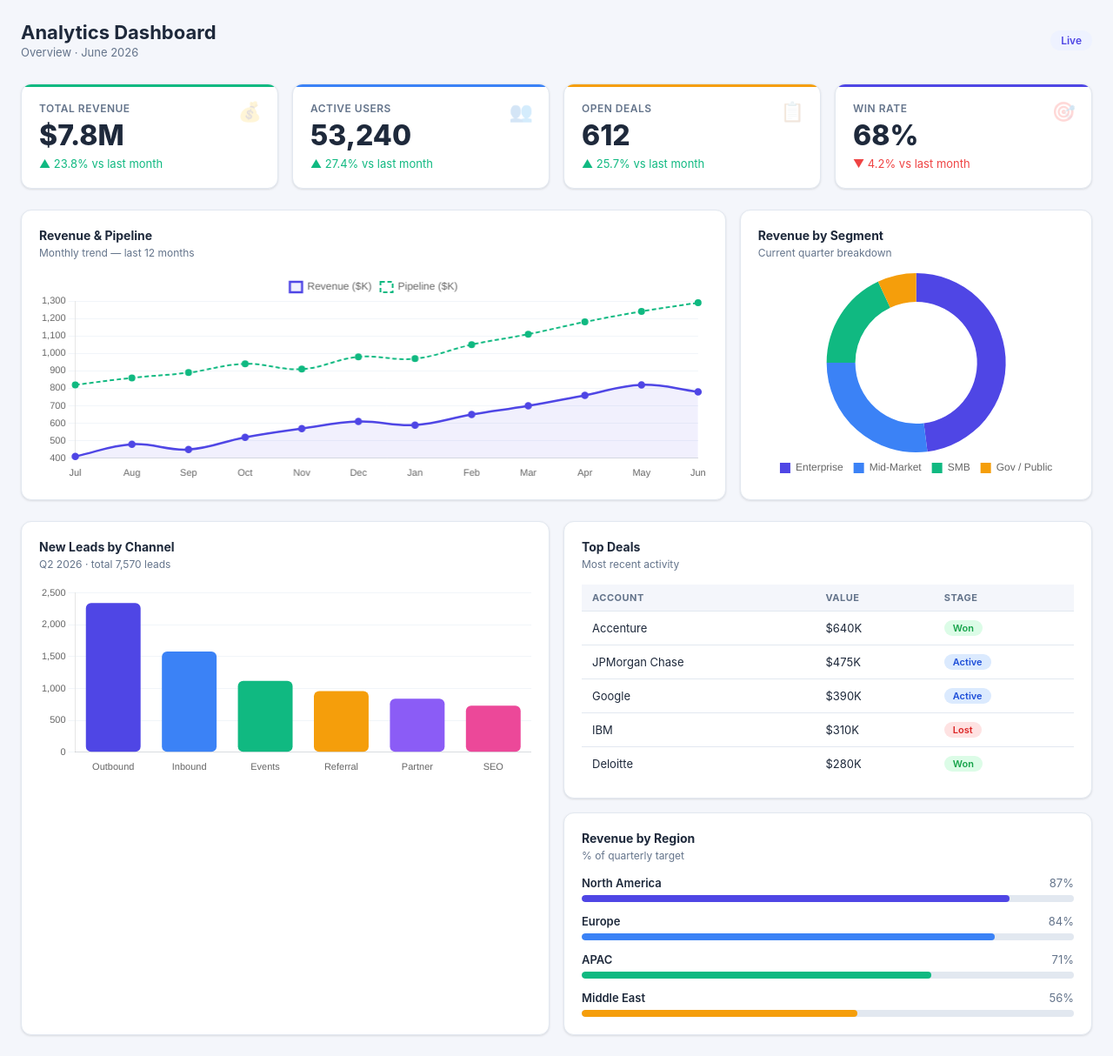
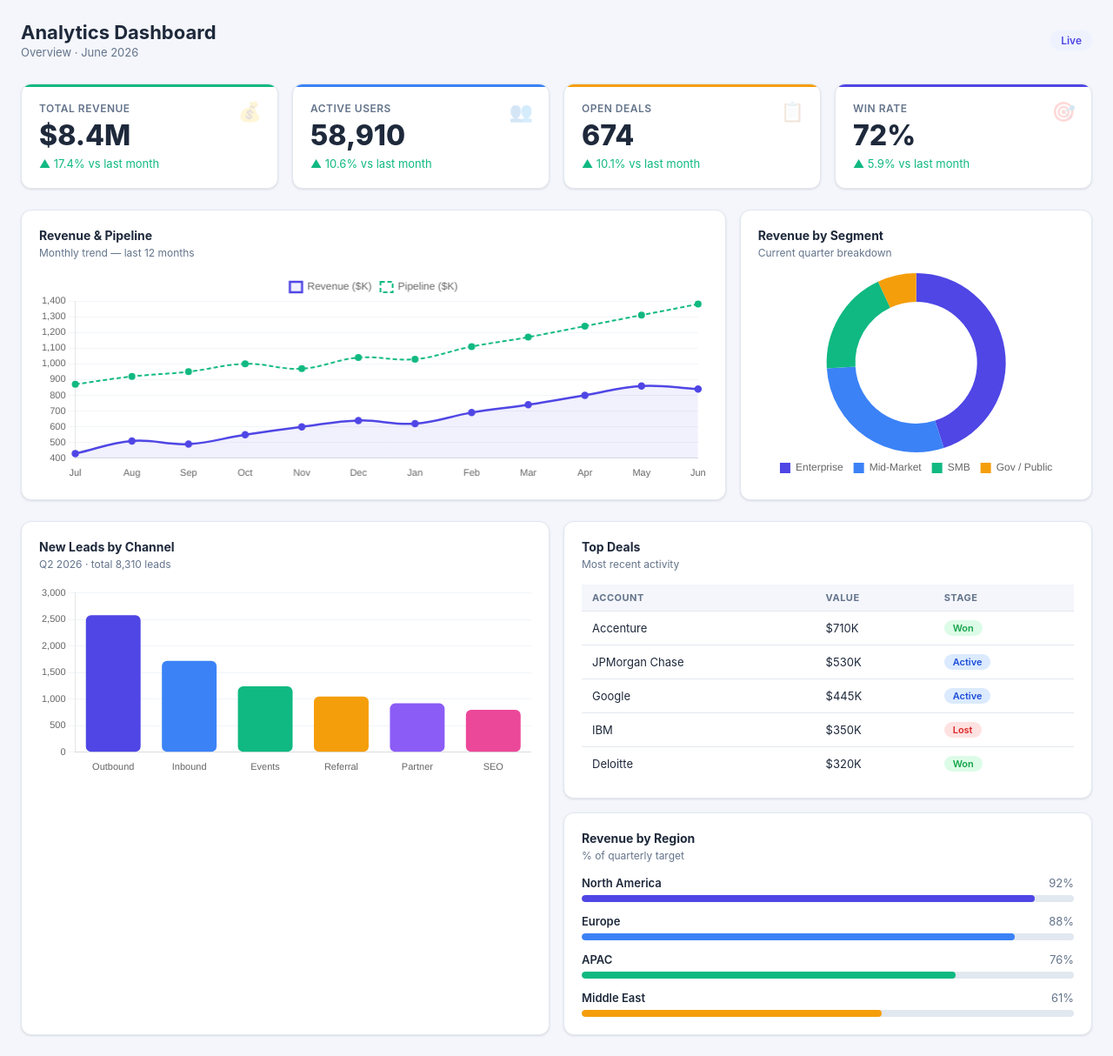
Before and after one commit to rohithb212/dashboard, a plain HTML site: page index.html in a window 1280 px wide. Shown: the whole page at 87% size. Drawn offline with nearby package versions, Linux system fonts and the light colour scheme.

Commit message:
Update dashboard numbers (June 2026 refresh)

```diff
--- a/index.html
+++ b/index.html
@@ -221,26 +221,26 @@
     <div class="kpi-card green">
       <div class="kpi-icon">💰</div>
       <div class="kpi-label">Total Revenue</div>
-      <div class="kpi-value">$7.8M</div>
-      <div class="kpi-sub up">▲ 23.8% vs last month</div>
+      <div class="kpi-value">$8.4M</div>
+      <div class="kpi-sub up">▲ 17.4% vs last month</div>
     </div>
     <div class="kpi-card blue">
       <div class="kpi-icon">👥</div>
       <div class="kpi-label">Active Users</div>
-      <div class="kpi-value">53,240</div>
-      <div class="kpi-sub up">▲ 27.4% vs last month</div>
+      <div class="kpi-value">58,910</div>
+      <div class="kpi-sub up">▲ 10.6% vs last month</div>
     </div>
     <div class="kpi-card amber">
       <div class="kpi-icon">📋</div>
       <div class="kpi-label">Open Deals</div>
-      <div class="kpi-value">612</div>
-      <div class="kpi-sub up">▲ 25.7% vs last month</div>
+      <div class="kpi-value">674</div>
+      <div class="kpi-sub up">▲ 10.1% vs last month</div>
     </div>
     <div class="kpi-card purple">
       <div class="kpi-icon">🎯</div>
       <div class="kpi-label">Win Rate</div>
-      <div class="kpi-value">68%</div>
-      <div class="kpi-sub down">▼ 4.2% vs last month</div>
+      <div class="kpi-value">72%</div>
+      <div class="kpi-sub up">▲ 5.9% vs last month</div>
     </div>
   </div>
 
@@ -267,7 +267,7 @@
     <!-- Bar chart -->
     <div class="chart-card">
       <div class="card-title">New Leads by Channel</div>
-      <div class="card-sub">Q2 2026 · total 7,570 leads</div>
+      <div class="card-sub">Q2 2026 · total 8,310 leads</div>
       <div class="chart-wrapper" style="height:220px">
         <canvas id="leadsChart"></canvas>
       </div>
@@ -289,11 +289,11 @@
               </tr>
             </thead>
             <tbody>
-              <tr><td>Accenture</td><td>$640K</td><td><span class="pill won">Won</span></td></tr>
-              <tr><td>JPMorgan Chase</td><td>$475K</td><td><span class="pill active">Active</span></td></tr>
-              <tr><td>Google</td><td>$390K</td><td><span class="pill active">Active</span></td></tr>
-              <tr><td>IBM</td><td>$310K</td><td><span class="pill lost">Lost</span></td></tr>
-              <tr><td>Deloitte</td><td>$280K</td><td><span class="pill won">Won</span></td></tr>
+              <tr><td>Accenture</td><td>$710K</td><td><span class="pill won">Won</span></td></tr>
+              <tr><td>JPMorgan Chase</td><td>$530K</td><td><span class="pill active">Active</span></td></tr>
+              <tr><td>Google</td><td>$445K</td><td><span class="pill active">Active</span></td></tr>
+              <tr><td>IBM</td><td>$350K</td><td><span class="pill lost">Lost</span></td></tr>
+              <tr><td>Deloitte</td><td>$320K</td><td><span class="pill won">Won</span></td></tr>
             </tbody>
           </table>
         </div>
@@ -305,20 +305,20 @@
         <div class="card-sub">% of quarterly target</div>
         <div class="prog-list">
           <div class="prog-item">
-            <div class="prog-header"><span>North America</span><span>87%</span></div>
-            <div class="prog-bar"><div class="prog-fill" style="width:87%;background:#4f46e5"></div></div>
+            <div class="prog-header"><span>North America</span><span>92%</span></div>
+            <div class="prog-bar"><div class="prog-fill" style="width:92%;background:#4f46e5"></div></div>
           </div>
           <div class="prog-item">
-            <div class="prog-header"><span>Europe</span><span>84%</span></div>
-            <div class="prog-bar"><div class="prog-fill" style="width:84%;background:#3b82f6"></div></div>
+            <div class="prog-header"><span>Europe</span><span>88%</span></div>
+            <div class="prog-bar"><div class="prog-fill" style="width:88%;background:#3b82f6"></div></div>
           </div>
           <div class="prog-item">
-            <div class="prog-header"><span>APAC</span><span>71%</span></div>
-            <div class="prog-bar"><div class="prog-fill" style="width:71%;background:#10b981"></div></div>
+            <div class="prog-header"><span>APAC</span><span>76%</span></div>
+            <div class="prog-bar"><div class="prog-fill" style="width:76%;background:#10b981"></div></div>
           </div>
           <div class="prog-item">
-            <div class="prog-header"><span>Middle East</span><span>56%</span></div>
-            <div class="prog-bar"><div class="prog-fill" style="width:56%;background:#f59e0b"></div></div>
+            <div class="prog-header"><span>Middle East</span><span>61%</span></div>
+            <div class="prog-bar"><div class="prog-fill" style="width:61%;background:#f59e0b"></div></div>
           </div>
         </div>
       </div>
@@ -337,7 +337,7 @@
         datasets: [
           {
             label: "Revenue ($K)",
-            data: [410, 480, 450, 520, 570, 610, 590, 650, 700, 760, 820, 780],
+            data: [430, 510, 490, 550, 600, 640, 620, 690, 740, 800, 860, 840],
             borderColor: "#4f46e5",
             backgroundColor: "rgba(79,70,229,.08)",
             borderWidth: 2.5,
@@ -348,7 +348,7 @@
           },
           {
             label: "Pipeline ($K)",
-            data: [820, 860, 890, 940, 910, 980, 970, 1050, 1110, 1180, 1240, 1290],
+            data: [870, 920, 950, 1000, 970, 1040, 1030, 1110, 1170, 1240, 1310, 1380],
             borderColor: "#10b981",
             backgroundColor: "transparent",
             borderWidth: 2,
@@ -378,7 +378,7 @@
       data: {
         labels: ["Enterprise", "Mid-Market", "SMB", "Gov / Public"],
         datasets: [{
-          data: [48, 27, 18, 7],
+          data: [45, 29, 19, 7],
           backgroundColor: ["#4f46e5","#3b82f6","#10b981","#f59e0b"],
           borderWidth: 0,
           hoverOffset: 6
@@ -405,7 +405,7 @@
         labels: ["Outbound","Inbound","Events","Referral","Partner","SEO"],
         datasets: [{
           label: "Leads",
-          data: [2340, 1580, 1120, 960, 840, 730],
+          data: [2580, 1720, 1240, 1050, 920, 800],
           backgroundColor: [
             "#4f46e5","#3b82f6","#10b981","#f59e0b","#8b5cf6","#ec4899"
           ],
```
